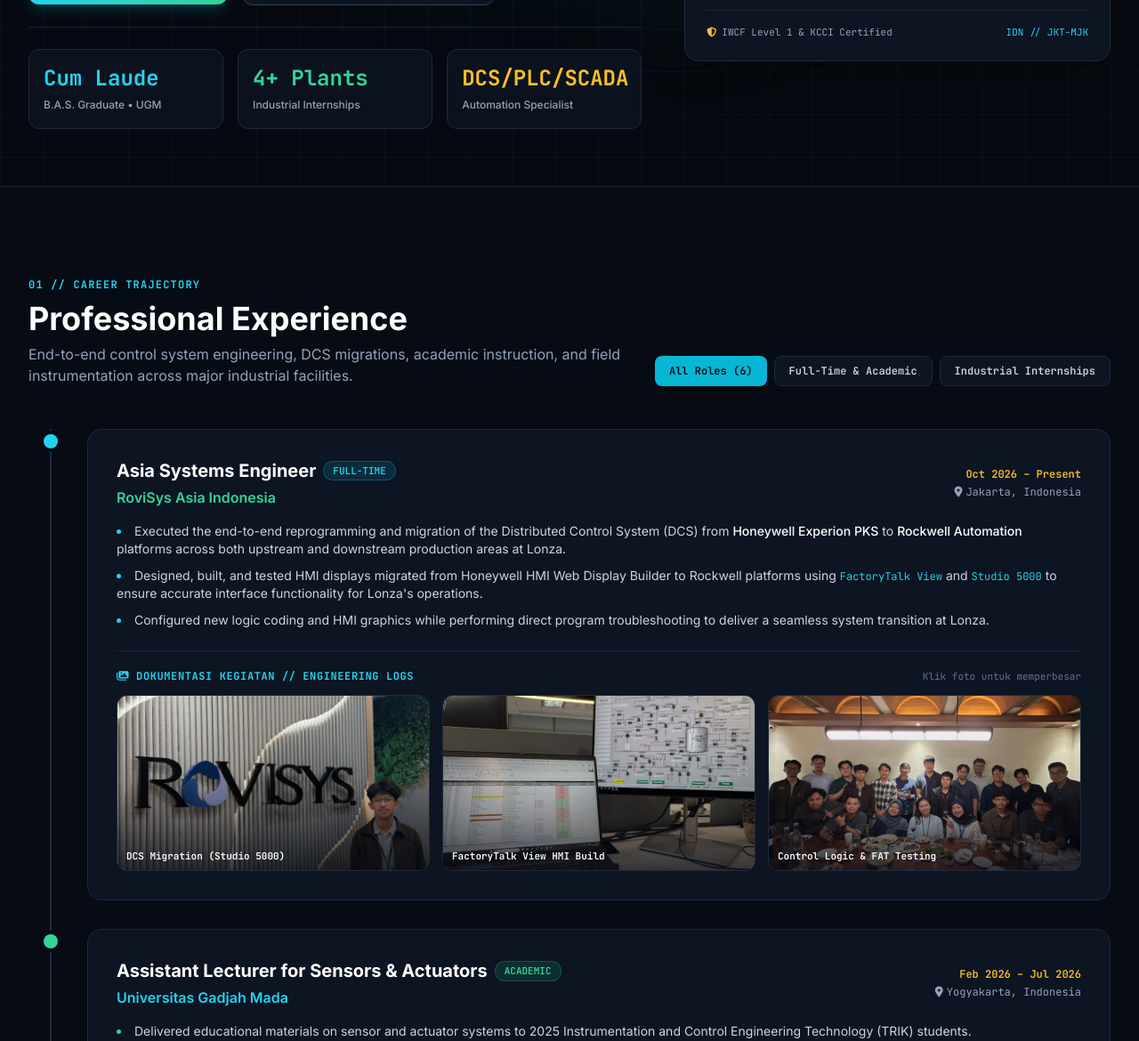
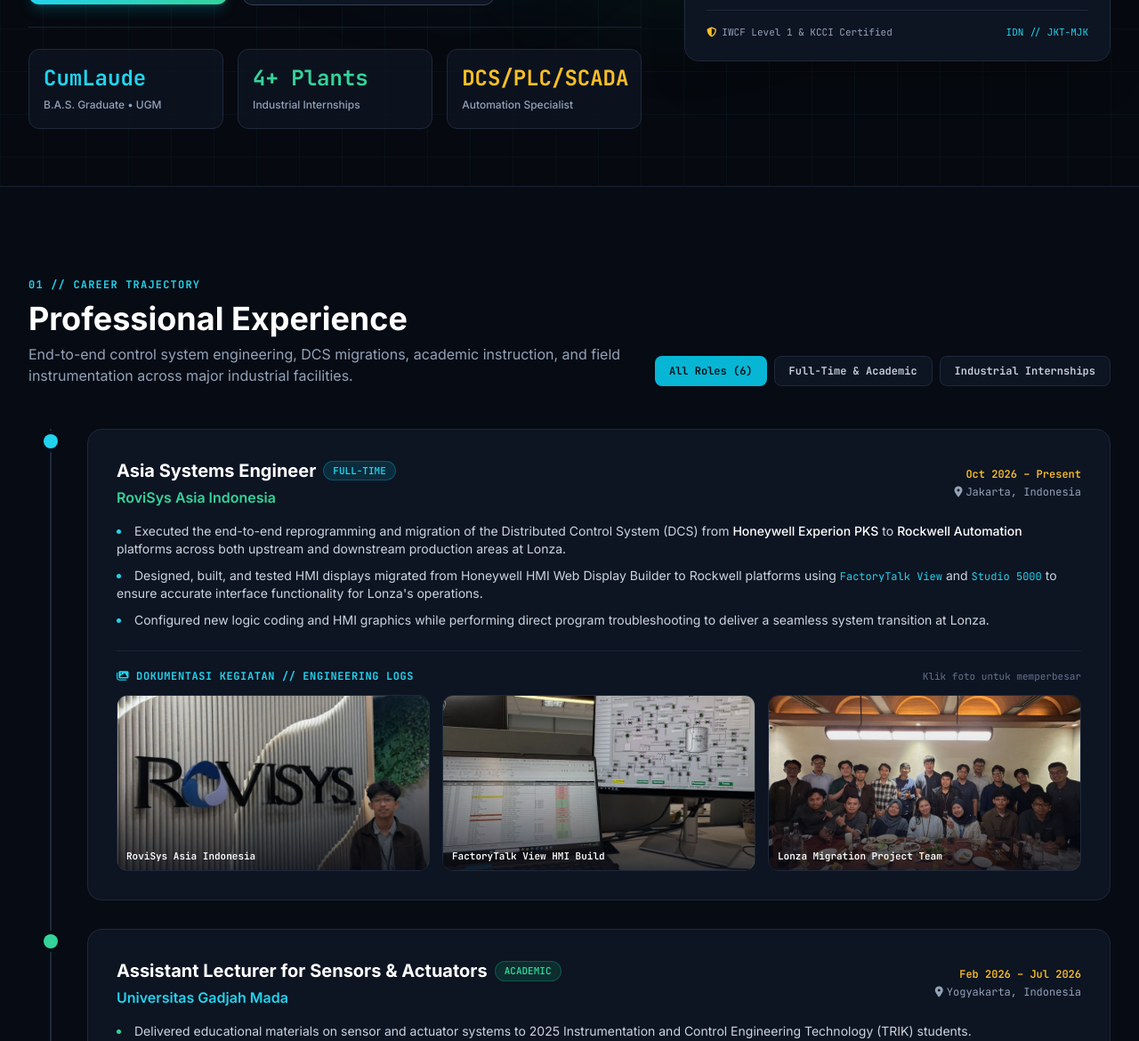
Before and after one commit to SeptianSyena/portfolio, a plain HTML site: page index.html in a window 1280 px wide. Shown: the part 640-1810 px from the top of the page at 89% size. Drawn offline with nearby package versions, Linux system fonts and the light colour scheme.

```diff
--- a/index.html
+++ b/index.html
@@ -265,7 +265,7 @@
                     <!-- Key Metrics Strip -->
                     <div class="grid grid-cols-1 sm:grid-cols-3 gap-4 pt-6 border-t border-slate-800/80">
                         <div class="bg-slate-900/80 border border-slate-800 rounded-xl p-4">
-                            <span class="block text-2xl font-mono font-bold text-cyan-400">Cum Laude</span>
+                            <span class="block text-2xl font-mono font-bold text-cyan-400">CumLaude</span>
                             <span class="text-xs text-slate-400 font-medium">B.A.S. Graduate • UGM</span>
                         </div>
                         <div class="bg-slate-900/80 border border-slate-800 rounded-xl p-4">
@@ -415,7 +415,7 @@
                                         <img src="images/log-1.jpg" alt="DCS Migration" class="doc-img hidden w-full h-full object-cover group-hover:scale-105 transition-transform duration-300">
                                         <div class="doc-placeholder w-full h-full"></div>
                                         <div class="absolute inset-0 bg-gradient-to-t from-slate-950 via-slate-950/20 to-transparent opacity-80"></div>
-                                        <span class="absolute bottom-2 left-2.5 right-2.5 text-[11px] font-mono font-semibold text-white truncate">DCS Migration (Studio 5000)</span>
+                                        <span class="absolute bottom-2 left-2.5 right-2.5 text-[11px] font-mono font-semibold text-white truncate">RoviSys Asia Indonesia</span>
                                         <span class="absolute top-2 right-2 w-6 h-6 rounded-md bg-slate-900/80 text-cyan-400 flex items-center justify-center text-xs opacity-0 group-hover:opacity-100 transition-opacity">
                                             <i class="fa-solid fa-expand"></i>
                                         </span>
@@ -461,7 +461,7 @@
                                         <img src="images/log-3.jpg" alt="FAT Testing" class="doc-img hidden w-full h-full object-cover group-hover:scale-105 transition-transform duration-300">
                                         <div class="doc-placeholder w-full h-full"></div>
                                         <div class="absolute inset-0 bg-gradient-to-t from-slate-950 via-slate-950/20 to-transparent opacity-80"></div>
-                                        <span class="absolute bottom-2 left-2.5 right-2.5 text-[11px] font-mono font-semibold text-white truncate">Control Logic & FAT Testing</span>
+                                        <span class="absolute bottom-2 left-2.5 right-2.5 text-[11px] font-mono font-semibold text-white truncate">Lonza Migration Project Team</span>
                                         <span class="absolute top-2 right-2 w-6 h-6 rounded-md bg-slate-900/80 text-cyan-400 flex items-center justify-center text-xs opacity-0 group-hover:opacity-100 transition-opacity">
                                             <i class="fa-solid fa-expand"></i>
                                         </span>
```
